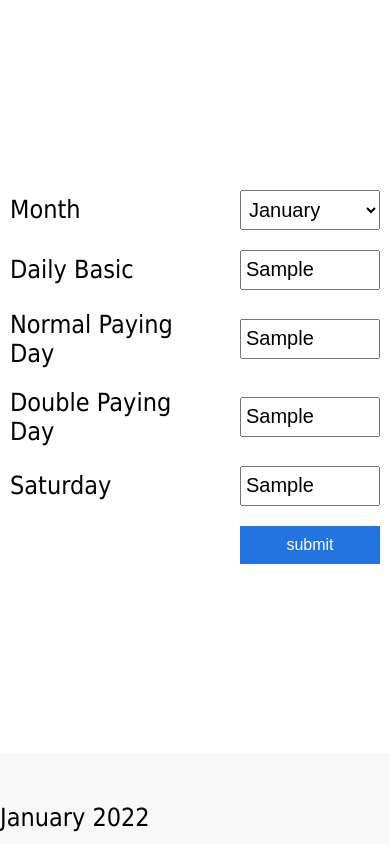
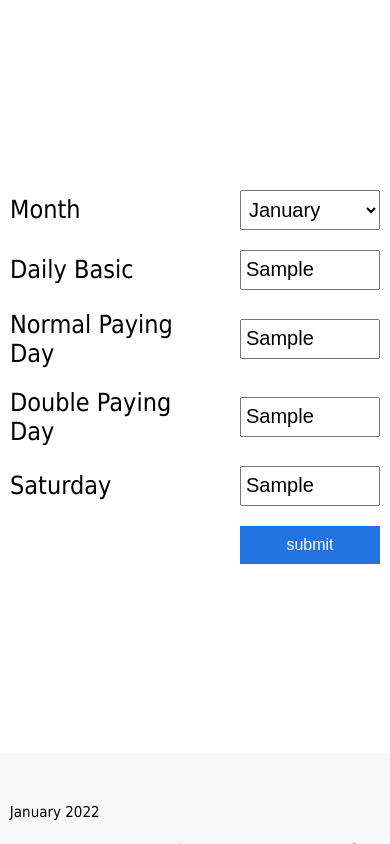
Before and after one commit to ChenChingYen/salary-calculator.github.io, a plain HTML site: page index.html in a window 390 px wide. Both pictures are taken after typing "Sample", "Sample", "Sample", "Sample" into the empty fields and a click on the input "submit". Shown: the top 844 px of the page. Drawn offline with Linux system fonts and the light colour scheme.

Commit message:
Update styles.css

```diff
--- a/styles.css
+++ b/styles.css
@@ -108,8 +108,10 @@ table{
         display: block;
     }
     .output{
-        font-size: 12px;
         padding: 50px 0;
+    }
+    .output *{
+        font-size: 15px;
     }
     .output-table td{
         padding: 10px 15px;
```
